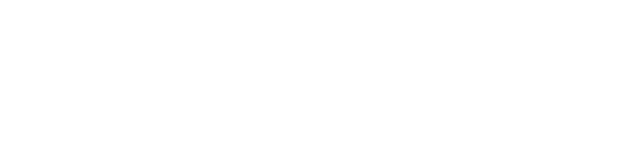
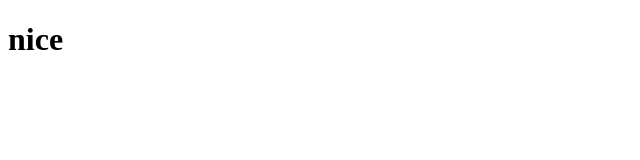
Before and after one commit to Shakhawathh/my-first-repo, a plain HTML site: page index.html in a window 1280 px wide. Shown: the whole page, without its empty margins (0-640 px from the left). Drawn offline with Linux system fonts and the light colour scheme.

Commit message:
added header

```diff
--- a/index.html
+++ b/index.html
@@ -7,6 +7,7 @@
     <title>my first github repo</title>
 </head>
 <body>
+    <h1>nice</h1>
 
 </body>
 </html>
```
